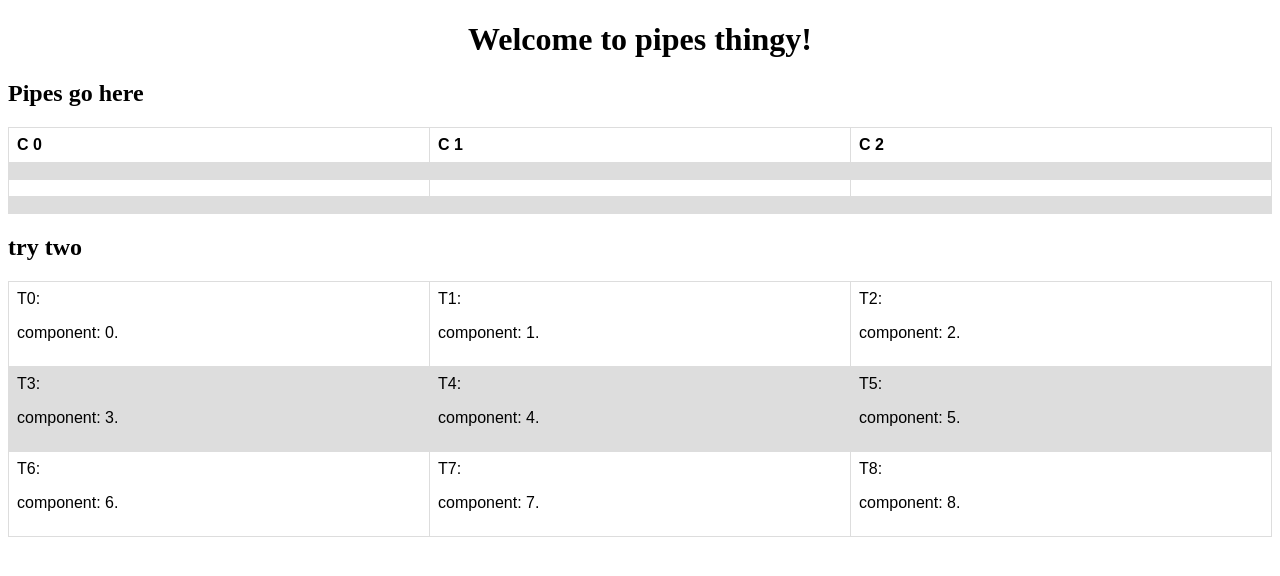
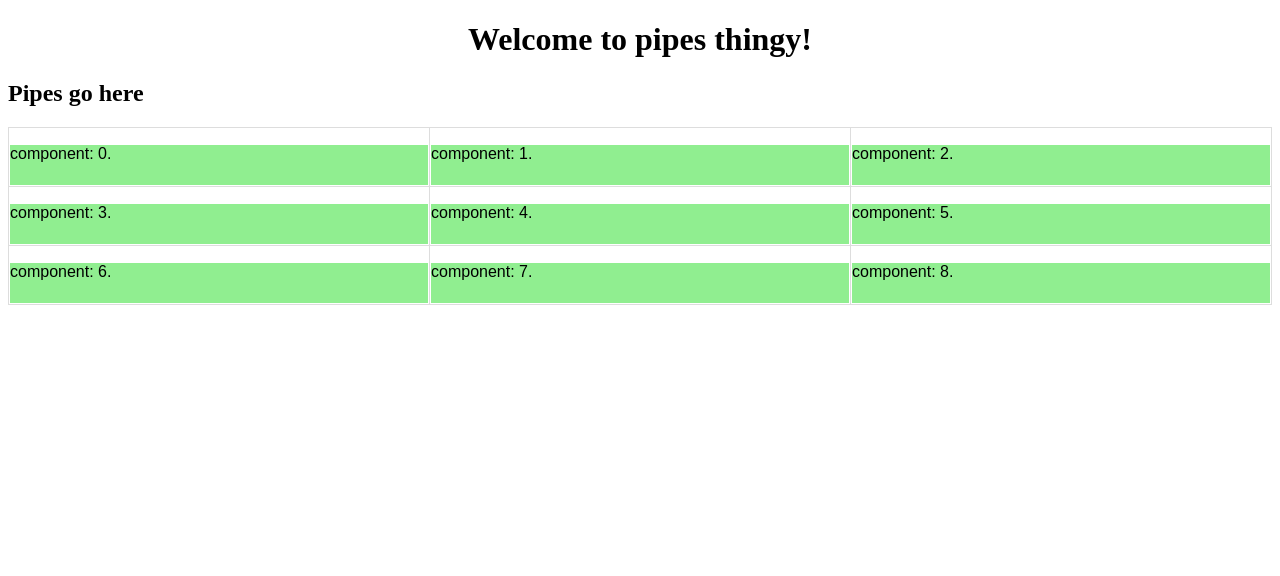
Before and after one commit to bensbalancedcode/sandbox, an Angular app in the folder Angular/Pipes/pipes/: page /game in a window 1280 px wide. Shown: the top 576 px of the page. Built offline with nearby package versions, Linux system fonts and the light colour scheme.

Commit message:
getting colors ready, trying with table header

```diff
--- a/Angular/Pipes/pipes/src/app/pipe-gamepage/pipe-gamepage.component.html
+++ b/Angular/Pipes/pipes/src/app/pipe-gamepage/pipe-gamepage.component.html
@@ -3,39 +3,10 @@
 <div></div>
 
 <table>
-  <tr>
-    <th *ngFor="let tile of tileRows[0]">C {{tile.id}}</th>
-  </tr>
-  <tr *ngFor="let tileRow of tileRows">
-    <td *ngFor="let tile of tileRow">
-      <!-- <app-tile></app-tile> -->
-    </td>
-  </tr>
-  <!-- <tr>
-    <td>{{tiles[0]}}</td>
-    <td><app-tile #tile1></app-tile></td>
-    <td>Germany</td>
-  </tr>
-  <tr>
-    <td>Centro comercial Moctezuma</td>
-    <td>Francisco Chang</td>
-    <td>Mexico</td>
-  </tr>
-  <tr>
-    <td>Ernst Handel</td>
-    <td>Roland Mendel</td>
-    <td>Austria</td>
-  </tr> -->
-</table>
-
-<h2>try two </h2>
-<table>
   <ng-container *ngFor="let row of tileRows">
       <tr>
-        <!-- <td><h2> row first id: {{row[0].id}}</h2></td> -->
-      <td *ngFor="let tile of row">T{{tile.id}}:
-          <app-tile [data]=tile ></app-tile>
-
+      <td *ngFor="let tile of row">
+          <app-tile [data]=tile (click)="tileClick(tile)"></app-tile>
       </td>
     </tr>
   </ng-container>
--- a/Angular/Pipes/pipes/src/app/pipe-gamepage/pipe-gamepage.component.scss
+++ b/Angular/Pipes/pipes/src/app/pipe-gamepage/pipe-gamepage.component.scss
@@ -7,9 +7,13 @@ table {
   td, th {
     border: 1px solid #dddddd;
     text-align: left;
-    padding: 8px;
+    padding: 1px;
   }
 
-  tr:nth-child(even) {
-    background-color: #dddddd;
-  }
+  // .tile-spot{
+  //   height: 20px;
+  // }
+
+  // tr:nth-child(even) {
+  //   background-color: #dddddd;
+  // }
--- a/Angular/Pipes/pipes/src/app/pipe-gamepage/pipe-gamepage.component.ts
+++ b/Angular/Pipes/pipes/src/app/pipe-gamepage/pipe-gamepage.component.ts
@@ -46,4 +46,8 @@ export class PipeGamepageComponent implements OnInit {
 
   }
 
+  tileClick(tile: TileData){
+    console.log("clicked on " + tile.id);
+  }
+
 }
--- a/Angular/Pipes/pipes/src/app/tile/tile.component.html
+++ b/Angular/Pipes/pipes/src/app/tile/tile.component.html
@@ -1,3 +1,5 @@
-<p>
-  component: {{data.image}}.
-</p>
+<div class="enabled tile" id="tileBase">
+  <p>
+    component: {{data.image}}.
+  </p>
+</div>
--- a/Angular/Pipes/pipes/src/app/tile/tile.component.scss
+++ b/Angular/Pipes/pipes/src/app/tile/tile.component.scss
@@ -0,0 +1,15 @@
+.tile {
+    height: 40px;
+}
+
+.enabled {
+    background-color: lightgreen;
+}
+
+.seleted {
+    background-color: lightblue;
+}
+
+.locked {
+    background-color: red;
+}
```
